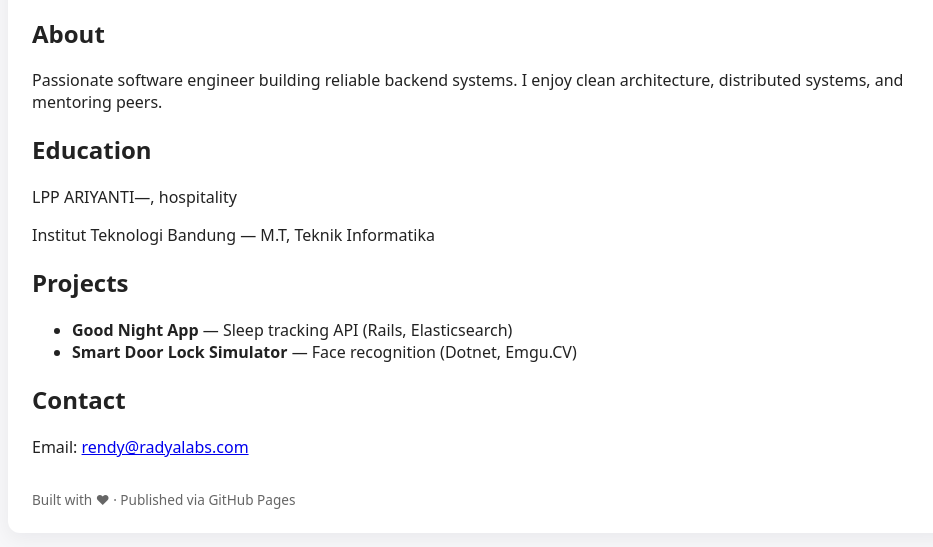
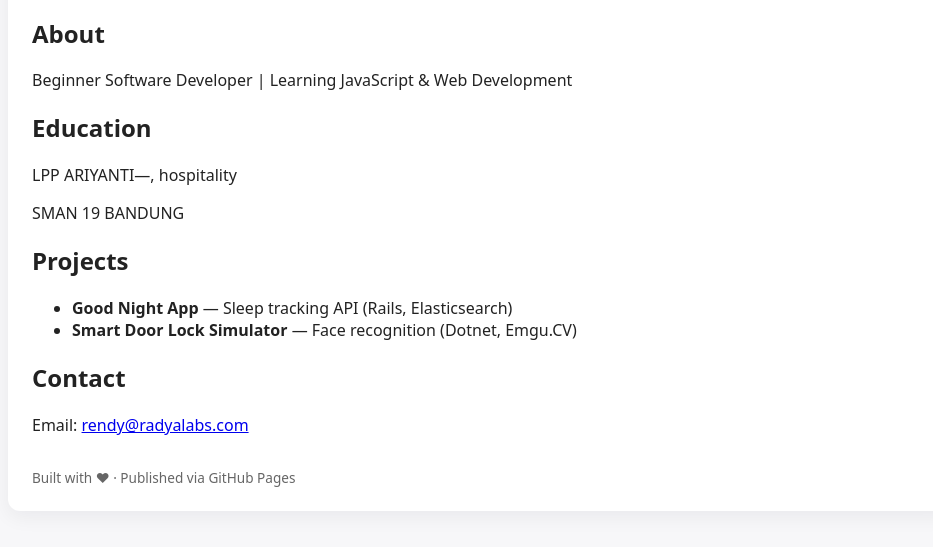
Before and after one commit to ajifiqri123/my-profile, a plain HTML site: page index.html in a window 1280 px wide. Shown: the part 215-762 px from the top of the page, without its empty margins (158-1091 px from the left). Drawn offline with Linux system fonts and the light colour scheme.

Commit message:
Update index.html

```diff
--- a/index.html
+++ b/index.html
@@ -91,14 +91,13 @@
       <section>
         <h2>About</h2>
         <p>
-          Passionate software engineer building reliable backend systems. I
-          enjoy clean architecture, distributed systems, and mentoring peers.
+         Beginner Software Developer | Learning JavaScript & Web Development
         </p>
       </section>
       <section>
         <h2>Education</h2>
         <p>LPP ARIYANTI—, hospitality</p>
-        <p>Institut Teknologi Bandung — M.T, Teknik Informatika</p>
+        <p>SMAN 19 BANDUNG</p>
       </section>
       <section>
         <h2>Projects</h2>
@@ -116,7 +115,7 @@
       <section>
         <h2>Contact</h2>
         <p>
-          Email: <a href="mailto:rendy@radyalabs.com">rendy@radyalabs.com</a>
+          Email: <a href="mailto:ajifiqri123@gmail.com">rendy@radyalabs.com</a>
         </p>
       </section>
       <footer>Built with ♥ · Published via GitHub Pages</footer>
```
